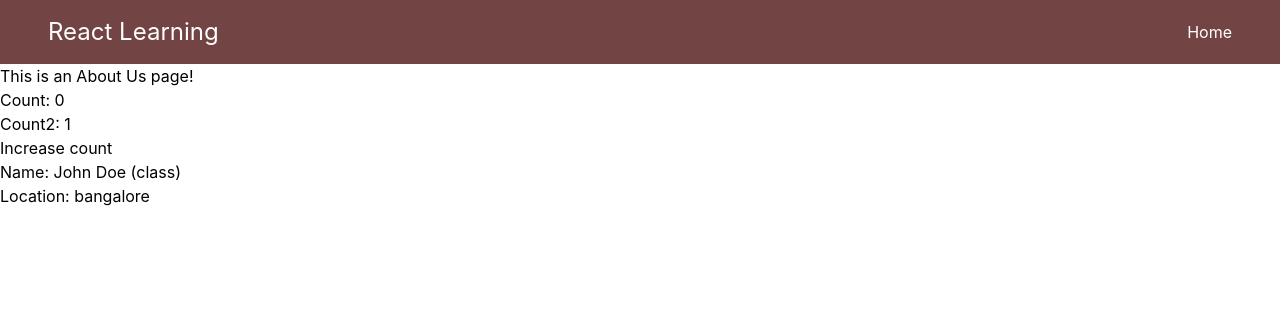
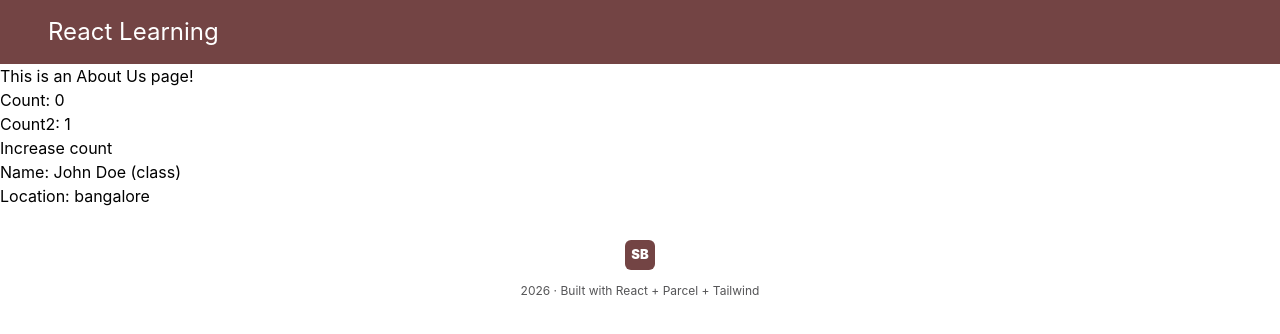
Before and after one commit to sendray/react-learning, a React (Vite) app: page /about in a window 1280 px wide. Shown: the top 334 px of the page. Built offline with nearby package versions, Linux system fonts and the light colour scheme.

Commit message:
Adding feature notes

```diff
--- a/index.css
+++ b/index.css
@@ -1,28 +1,31 @@
 @import "tailwindcss";
-
-html,
-body {
-  height: 100%;
-  margin: 0;
-  padding: 0;
-  width: 100%;
-}
-
-#root {
-  min-height: 100%;
-  width: 100%;
-}
 
 :root {
   --bg: #ecf1f1;
-  /* --bg-subtle: #f4f5f7; */
   --fg: #fff;
   --fg-muted: #555557;
   --accent: #734444;
-  /* --accent-hover: #16989a; */
   --border: #d8cece;
   --border-hover: #c1b4b4;
   --elm-bg: #f1eded;
   --elm-bg-hover: #e0cdcd;
   --nav-bg: #734444;
 }
+
+html { scroll-behavior: smooth; }
+
+*, *::before, *::after { box-sizing: border-box; }
+
+body {
+  margin: 0;
+  /* font-family: 'Lato', 'Helvetica Neue', Arial, sans-serif; */
+  /* background: var(--bg); */
+  /* color: var(--fg); */
+  transition: background 0.3s ease, color 0.3s ease;
+  overflow-y: scroll;
+}
+
+/* Scrollbar */
+::-webkit-scrollbar { width: 6px; }
+::-webkit-scrollbar-track { background: transparent; }
+::-webkit-scrollbar-thumb { background: var(--border); border-radius: 3px; }
--- a/index.html
+++ b/index.html
@@ -6,7 +6,8 @@
   <meta name="viewport" content="width=device-width, initial-scale=1.0">
   <meta http-equiv="X-UA-Compatible" content="ie=edge">
   <link rel="stylesheet" href="./index.css" />
-  <title>React 2026</title>
+  <link rel="icon" type="image/x-icon" href="./favicon.ico" />
+  <title>React Learning</title>
 </head>
 
 <body>
--- a/src/App.js
+++ b/src/App.js
@@ -2,6 +2,7 @@ import { createRoot } from "react-dom/client";
 import { createBrowserRouter, RouterProvider, Outlet } from "react-router";
 
 import Header from "./components/Header";
+import Footer from "./components/Footer";
 import CardContainer from "./components/CardContainer";
 import About from "./components/About";
 import CardDetails from "./components/CardDetails";
@@ -9,9 +10,10 @@ import Error from "./components/Error";
 
 const App = () => {
   return (
-    <div className="app">
+    <div>
       <Header />
       <Outlet />
+      <Footer />
     </div>
   );
 };
--- /dev/null
+++ b/src/Notes/CardContainer.js
@@ -0,0 +1,48 @@
+const CardContainerNotes = () => {
+  return (
+    <div className="my-5">
+      <h2 className="font-extrabold text-(--fg-muted) mb-3">Features</h2>
+      <ul className="list-disc ml-5 text-xs text-(--fg-muted)">
+        <li>
+          <span className="font-bold">useState()</span> — Manages{" "}
+          <span className="font-bold">usersDetails</span>
+          state within the component
+        </li>
+        <li>
+          <span className="font-bold">useEffect()</span> — Fetches user list
+          data from the specified{" "}
+          <span className="font-bold">
+            https://mockserver.in/fake-api/users
+          </span>
+        </li>
+        <li>
+          <span className="font-bold">Async/Await</span> — Handles asynchronous
+          data fetching with modern syntax for readability and error management.
+        </li>
+        <li>
+          <span className="font-bold">Object destructuring</span> — Simplifies
+          access to object properties for cleaner code.
+        </li>
+        <li>
+          <span className="font-bold">Component composition</span> — Integrates
+          reusable `Card` and `CardContainer` components for structured UI.
+        </li>
+        <li>
+          <span className="font-bold">Filter</span> — Enables quick lookup of
+          items using a name-based search functionality.
+        </li>
+        <li>
+          <span className="font-bold">Tailwind CSS</span> — Utilized for
+          crafting a clean, responsive, and user‑friendly interface design.
+        </li>
+        <li>
+          <span className="font-bold">Parcel</span> — Used as the project’s
+          build system, providing zero‑config setup, fast builds, and automatic
+          optimizations for development and production.
+        </li>
+      </ul>
+    </div>
+  );
+};
+
+export default CardContainerNotes;
--- a/src/components/Card.js
+++ b/src/components/Card.js
@@ -1,12 +1,12 @@
 const Card = (props) => {
-  const { name, email, phone, address, company } = props.resData;
+  const { name, email, address, company } = props.resData;
 
   return (
     <div className="
       border border-solid rounded
       border-(--border) hover:border-(--border-hover)
       p-4
-      w-full sm:min-w-65 sm:max-w-65
+      w-full
       bg-(--elm-bg) hover:bg-(--elm-bg-hover)
       text-(--fg-muted)"
     >
--- a/src/components/CardContainer.js
+++ b/src/components/CardContainer.js
@@ -1,15 +1,18 @@
 import { useEffect, useState } from "react";
 import { Link } from "react-router";
+// import Markdown from 'react-markdown'
 
 import Card from "./Card";
 import Shimmer from "./Shimmer";
+import CardContainerNotes from "../Notes/CardContainer";
 
 import { MOCK_SERVER_USERS_LIST_API } from "../utils/constants";
 
 const CardContainer = () => {
   const [userDetails, setUserDetails] = useState([]);
   const [mutableUserDetails, setMutableUserDetails] = useState([]);
-  // const [inputText, setInputText] = useState("");
+
+  // const markdown = '# Hi, *Pluto*!'
 
   useEffect(() => {
     fetchData();
@@ -26,7 +29,10 @@ const CardContainer = () => {
   if (userDetails.length === 0) return <Shimmer />;
 
   return (
-    <div className="w-full box-border px-4 sm:px-6 md:px-12">
+    <div className="w-full box-border px-4 sm:px-6 md:px-12 min-h-screen">
+      <CardContainerNotes />
+
+      {/* Filter  */}
       <div className="filter">
         <div className="search my-5">
           <input
@@ -35,12 +41,13 @@ const CardContainer = () => {
             border-(--border) hover:border-(--border-hover)
             bg-(--elm-bg) hover:bg-(--elm-bg-hover)"
             type="text"
-            // value={inputText}
             placeholder="Search by name"
             onChange={(e) => {
               if (e.target.value?.length >= 3) {
                 const filteredResData = userDetails.filter((res) =>
-                  res.name.includes(e.target.value),
+                  res?.name
+                    ?.toLowerCase()
+                    .includes(e.target.value?.toLowerCase()),
                 );
                 setMutableUserDetails(filteredResData);
               } else {
@@ -49,20 +56,15 @@ const CardContainer = () => {
             }}
           />
         </div>
-        {/* <button
-          onClick={() => {
-            const filteredResData = userDetails.filter(
-              (res) => res.info.avgRating > 4.5,
-            );
-            setMutableUserDetails(filteredResData);
-          }}
-        >
-          Filter by rating
-        </button> */}
       </div>
+
       <div className="flex w-full flex-wrap gap-5 items-center">
         {mutableUserDetails.map((user) => (
-          <Link className="w-full sm:w-auto" to={`/details/${user.id}`} key={user.id}>
+          <Link
+            className="w-full md:w-[calc(50%-1.25rem)] sm:w-[calc(100%-1.25rem)]"
+            to={`/details/${user.id}`}
+            key={user.id}
+          >
             <Card resData={user} />
           </Link>
         ))}
--- a/src/components/CardDetails.js
+++ b/src/components/CardDetails.js
@@ -31,8 +31,6 @@ const CardDetails = () => {
       <div className="subtitle">
         {email}, {phone}
       </div>
-      {/* <div>{city}</div> */}
-      {/* <div>{company.name}</div> */}
     </div>
   );
 };
--- /dev/null
+++ b/src/components/Footer.js
@@ -0,0 +1,45 @@
+const Footer = () => {
+  return (
+    <footer
+      style={{
+        background: "var(--bg-subtle)",
+        // borderTop: "1px solid var(--border)",
+        padding: "32px 24px",
+        textAlign: "center",
+      }}
+    >
+      <div style={{ maxWidth: "1100px", margin: "0 auto" }}>
+        <div
+          style={{
+            display: "flex",
+            alignItems: "center",
+            justifyContent: "center",
+            gap: "10px",
+            marginBottom: "12px",
+          }}
+        >
+          <div
+            style={{
+              width: "30px",
+              height: "30px",
+              borderRadius: "6px",
+              background: "var(--accent)",
+              display: "flex",
+              alignItems: "center",
+              justifyContent: "center",
+            }}
+          >
+            <span style={{ color: "#fff", fontWeight: 900, fontSize: "13px" }}>
+              SB
+            </span>
+          </div>
+        </div>
+        <p style={{ fontSize: "0.75rem", color: "var(--fg-muted)", margin: 0 }}>
+          {new Date().getFullYear()} · Built with React + Parcel + Tailwind
+        </p>
+      </div>
+    </footer>
+  );
+};
+
+export default Footer;
--- a/src/components/Header.js
+++ b/src/components/Header.js
@@ -9,25 +9,24 @@ const Header = () => {
   return (
     <nav className="flex w-full box-border justify-between items-center px-4 sm:px-6 md:px-12 py-4 bg-(--nav-bg) text-(--fg)">
       <div className="logo">
-        {/* <img alt="app-logo" src={APP_LOGO} className="w-12" /> */}
         <div className="bold text-2xl">React Learning</div>
       </div>
-      <ul className="flex gap-6 sm:gap-12">
+      {/* <ul className="flex gap-6 sm:gap-12">
         <li>
           <Link to="/">Home</Link>
         </li>
-        {/* <li>
+        <li>
           <Link to="/about">About</Link>
-        </li> */}
-        {/* <button
+        </li>
+        <button
           className="cursor-pointer"
           onClick={() => {
             btnName === "Login" ? setBtnName("Logout") : setBtnName("Login");
           }}
         >
           {btnName}
-        </button> */}
-      </ul>
+        </button>
+      </ul> */}
     </nav>
   );
 };
```
Also changed, not shown: 1 other file (tests, documents, lock files or other folders).
